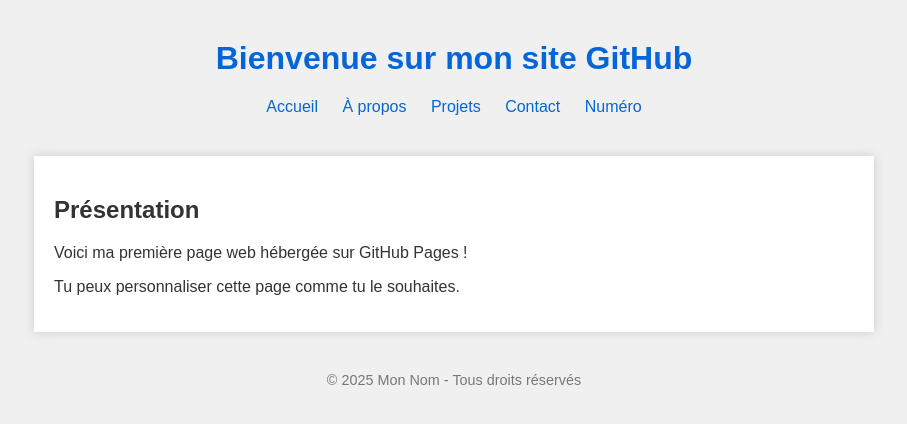
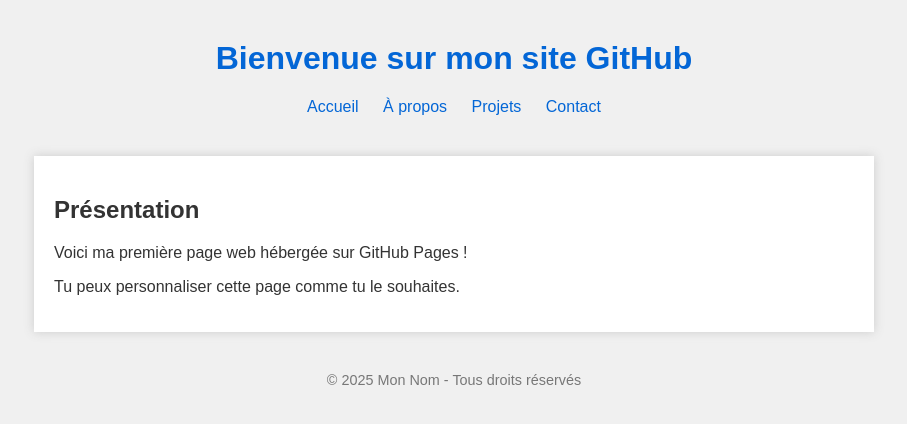
Before and after one commit to ronyramia/ronyramia.github.io, a plain HTML site: page index.html in a window 1280 px wide. Shown: the whole page, without its empty margins (186-1093 px from the left). Drawn offline with Linux system fonts and the light colour scheme.

Commit message:
Update index.html

```diff
--- a/index.html
+++ b/index.html
@@ -49,7 +49,6 @@
             <a href="#">À propos</a>
             <a href="#">Projets</a>
             <a href="#">Contact</a>
-            <a href="#">Numéro</a>
         </nav>
     </header>
     <main>
```
